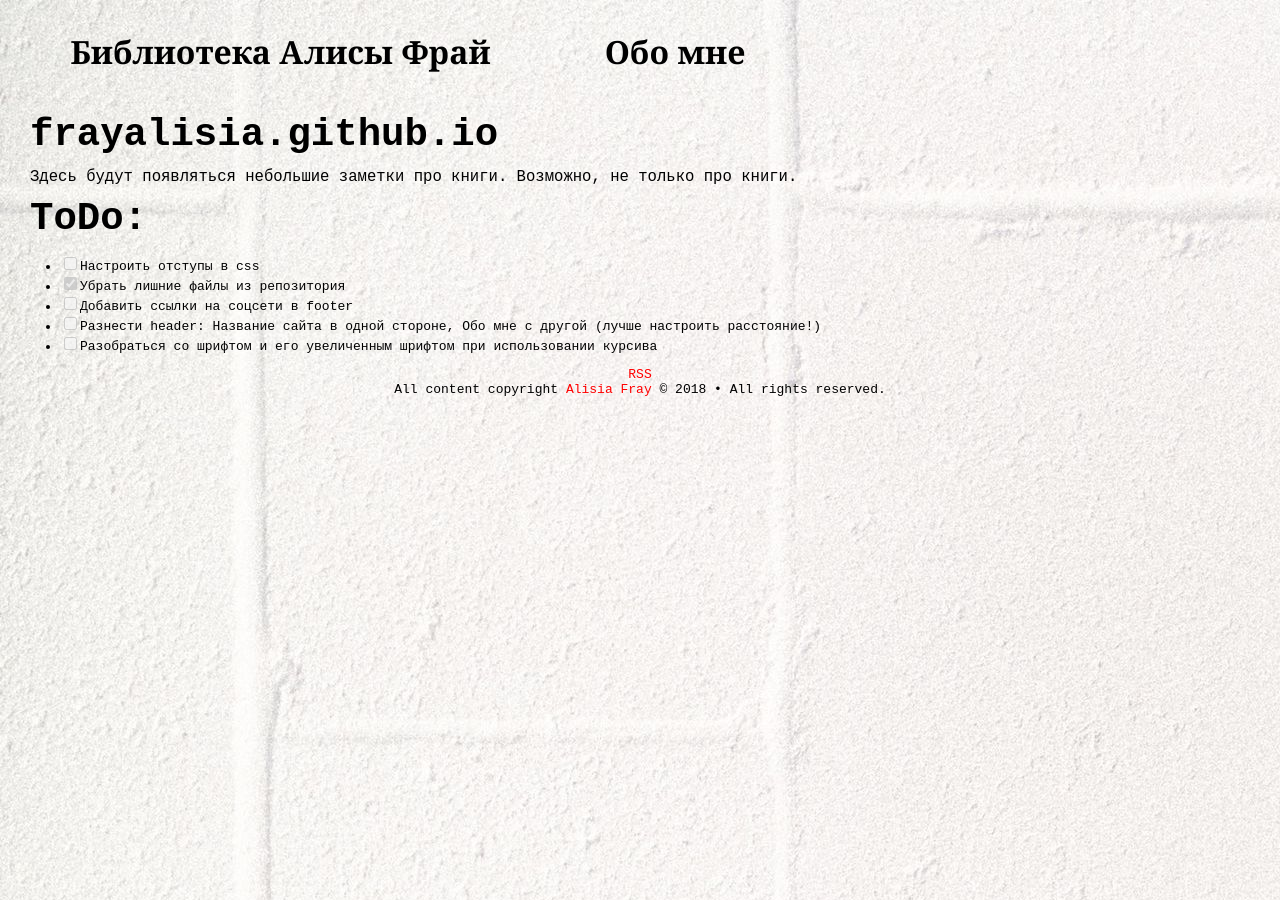
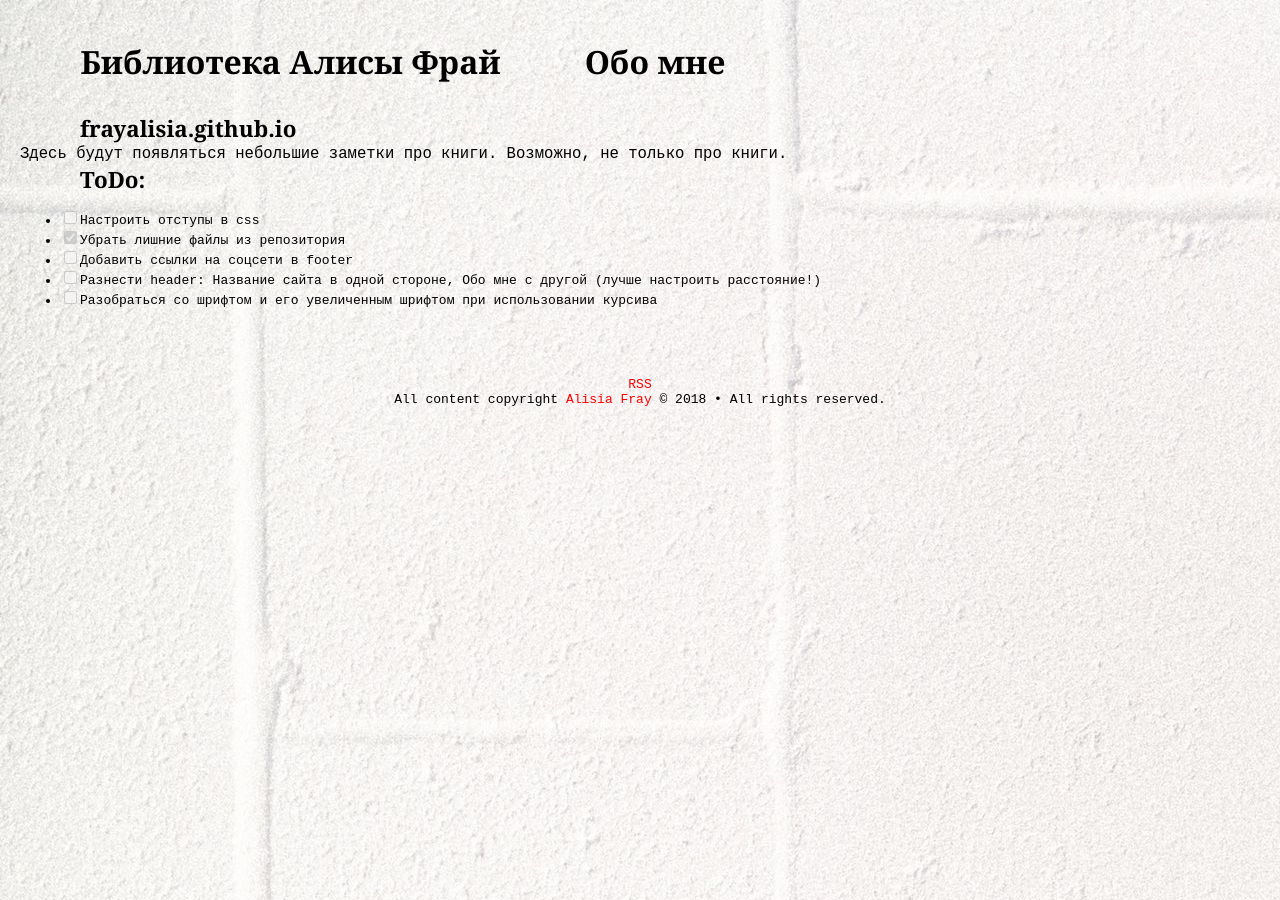
Before and after one commit to frayalisia/frayalisia.github.io, a Jekyll site: the page built from README.md, in a window 1280 px wide. Built offline with Jekyll 4.4.1, drawn with Linux system fonts in a browser that asks for light colours; our own code applies the rules of GitHub Pages for plain Markdown files.

Commit message:
Update main.scss

```diff
--- a/css/main.scss
+++ b/css/main.scss
@@ -34,11 +34,19 @@ body {
 }
 
 h1, h2, h3, h4, h5, h6, p {
-  margin: 10px;
+  margin: 0px;
 }
 
 h1 {
-    font-size: 3em;
+    margin-left: 60px;
+    font-size: 1.4em;
+    font-family: Georgia;
+}
+
+p.meta {
+    margin-left: 60px;
+    font-size: 1.2em;
+    line-height: 1.3em;
 }
 
 p {
@@ -58,15 +66,17 @@ img {
 
 nav ul {
     font-family: Georgia;
-    margin: 30px auto 40px;
+    margin: 40px auto 30px;
     padding: 0px;
+    list-style: none;
     font-weight: bold;
+
 }
 nav ul li {
     display: inline;
-    margin-right: 30px;
-    margin-left: 50px;
-    padding-right: 30px;
+    margin-right: 5px;
+    margin-left: 60px;
+    padding-right: 15px;
 }
 
 nav ul li a {
@@ -75,7 +85,9 @@ nav ul li a {
 }
 
 .post {
-     margin: 60px;
+    margin-left: 60px;
+    margin-right: 60px;
+    padding-top: 10px;
 }
 
 /*----- Books -----*/
@@ -176,7 +188,9 @@ nav ul li a {
 /*----- Footer -----*/
 
 .footer {
-  margin-top: 60px auto;
-  margin-bottom: 30px;
+  /*----- margin-top: 60px auto;
+  margin-bottom: 30px;-----*/
+  margin-top: -8px;
+  padding: 4rem 3rem;
   text-align: center;
 }
```
